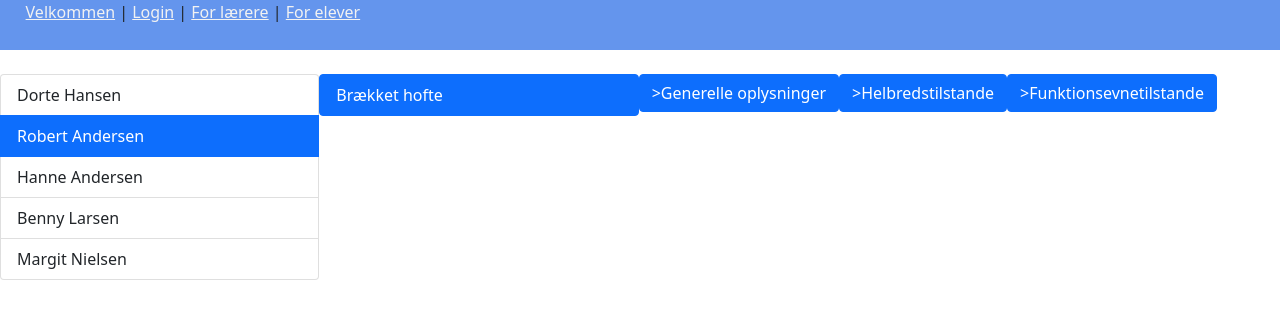
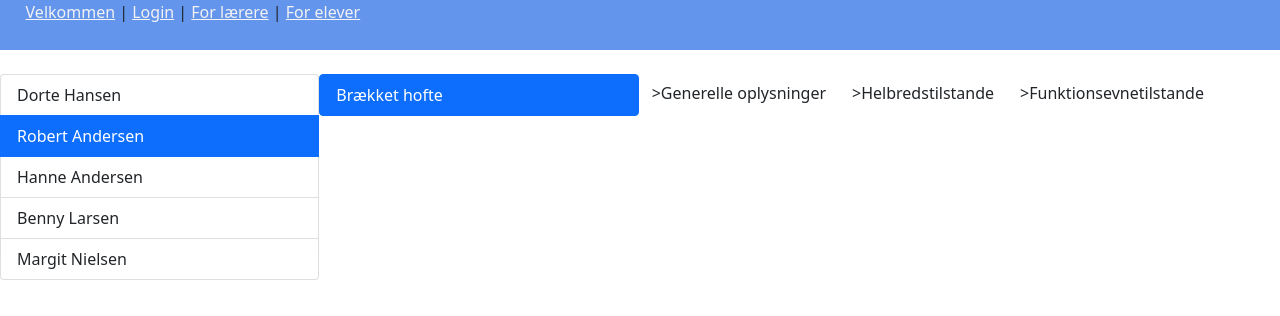
Before and after one commit to TrineKnudsen/Eksamen2022, a Vue app in the folder sosu-frontend/: page /elev in a window 1280 px wide. Shown: the top 316 px of the page. Built offline with nearby package versions, Linux system fonts and the light colour scheme.

Commit message:
button farver

```diff
--- a/sosu-frontend/src/views/StudentView.vue
+++ b/sosu-frontend/src/views/StudentView.vue
@@ -15,7 +15,7 @@
 
   <p>
     <button
-      class="btn btn-primary"
+      class="btn btn-default"
       type="button"
       data-bs-toggle="collapse"
       data-bs-target="#multicollapse"
@@ -25,11 +25,11 @@
       >Generelle oplysninger
     </button>
 
-    <button class="btn btn-primary" type="button" data-bs-toggle="collapse">
+    <button class="btn btn-default" type="button" data-bs-toggle="collapse">
       >Helbredstilstande
     </button>
 
-    <button class="btn btn-primary" type="button" data-bs-toggle="collapse">
+    <button class="btn btn-default" type="button" data-bs-toggle="collapse">
       >Funktionsevnetilstande
     </button>
   </p>
@@ -55,8 +55,7 @@
 </template>
 
 <script>
-export default {
-};
+export default {};
 </script>
 
 <style scoped>
```
